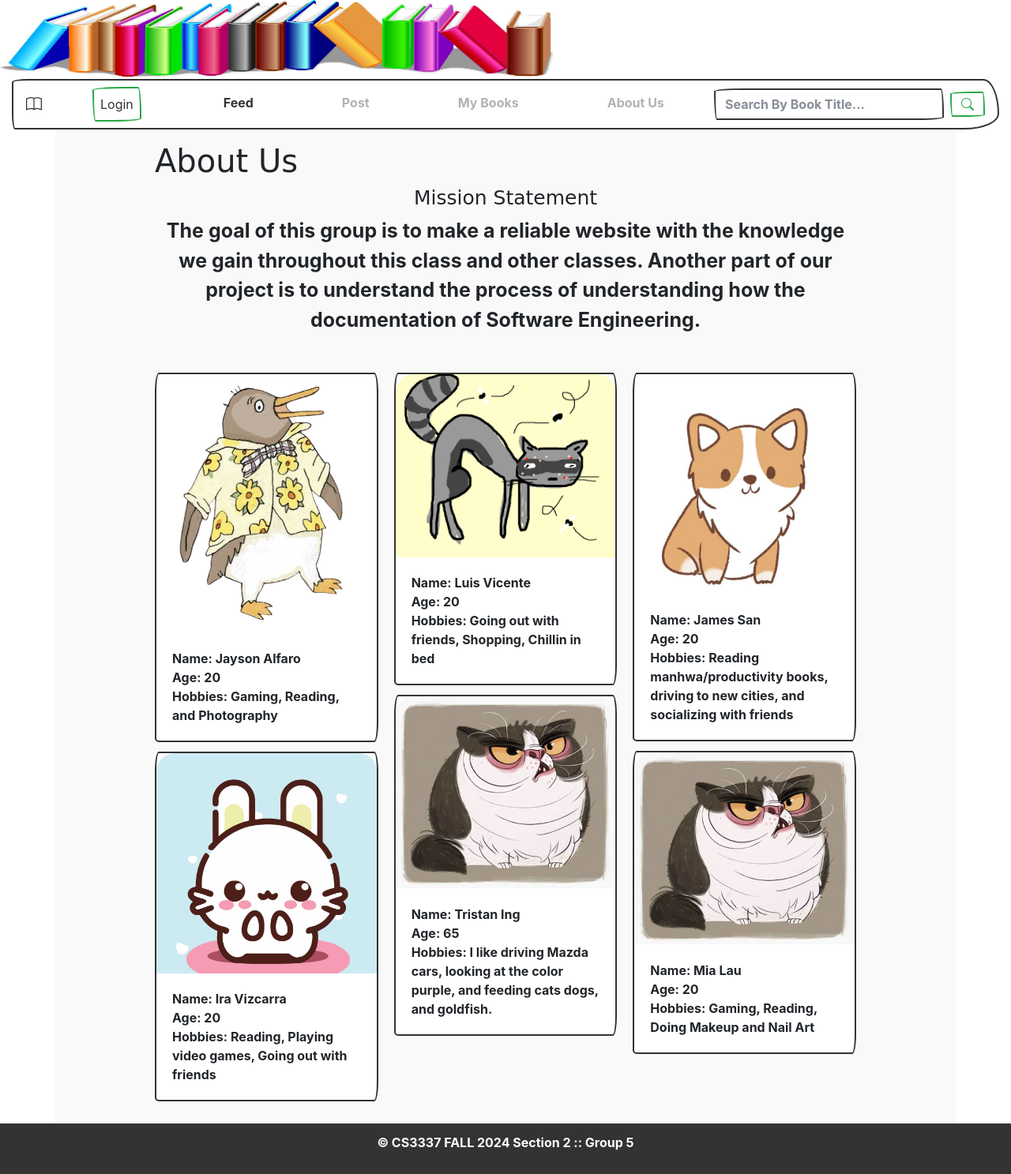
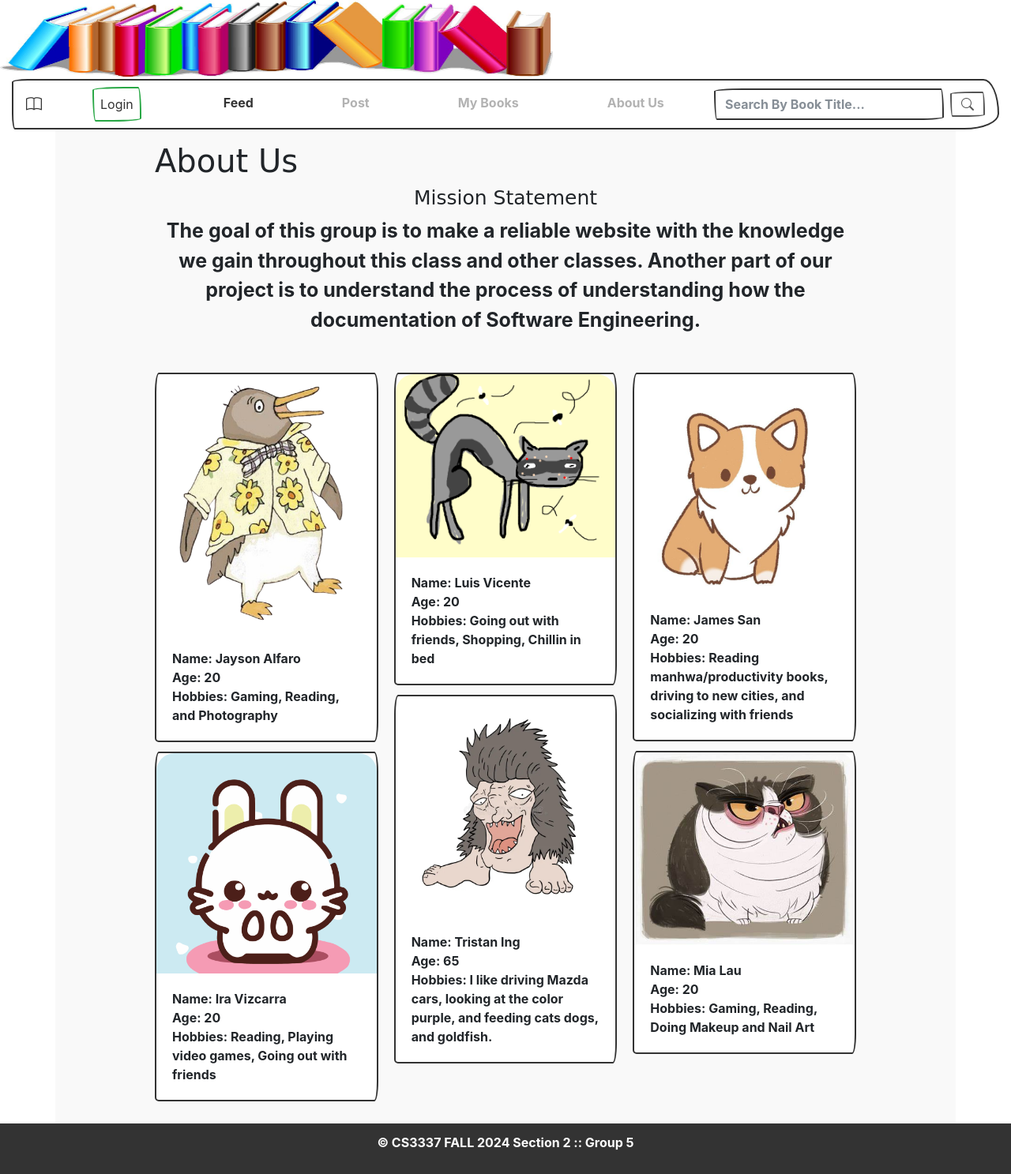
Before and after one commit to jalfar60/jalfar60.github.io, a Django app: page /aboutus in a window 1280 px wide. Shown: the whole page at 79% size. Run offline with Django 5.2, Linux system fonts and the light colour scheme; some libraries are stand-ins or nearby versions; some web fonts are replaced.

Commit message:
fisnhed about us and few color changes

```diff
--- a/bookEx/bookEx/templates/base.html
+++ b/bookEx/bookEx/templates/base.html
@@ -46,7 +46,7 @@
                                 <a class="px-4 py-4" href="/favoriteBooks">My Favorite Books</a>
                                 <div class="dropdown-divider"></div>
                                 <form class="px-4 py-3" action="{% url 'logout' %}?next=/" method="post">
-                                    <button class="btn btn-outline-danger" type="submit">Logout</button>
+                                    <button class="btn btn-outline-dark" type="submit">Logout</button>
                                     {% csrf_token %}
                                 </form>
                             </div>
@@ -67,7 +67,7 @@
               <form class="form-inline my-2 my-lg-0" method="post" action="{% url 'search' %}">
                   {% csrf_token %}
                   <input class="form-control mr-sm-2" type="text" name="searchbar" id="searchbar" placeholder="Search By Book Title...">
-                  <button class="btn btn-outline-success my-2 my-sm-0" type="submit"><i class="bi bi-search"></i></button>
+                  <button class="btn btn-outline-dark my-2 my-sm-0" type="submit"><i class="bi bi-search"></i></button>
               </form>
           </div>
         </nav>
--- a/bookEx/bookEx/templates/bookMng/aboutus.html
+++ b/bookEx/bookEx/templates/bookMng/aboutus.html
@@ -55,7 +55,7 @@
       </div>
     </div>
     <div class="card card-size-AboutUs">
-      <img src="./static/uploads/Picture Placeholder for AboutUs.jpg" class="card-img-top" alt="...">
+      <img src="./static/uploads/trisatn picture.jpg" class="card-img-top" alt="...">
       <div class="card-body">
         <div class="card-text">
             Name: Tristan Ing
```
Also changed, not shown: bookEx/bookEx/static/uploads/trisatn picture.jpg (added), bookEx/db.sqlite3.
